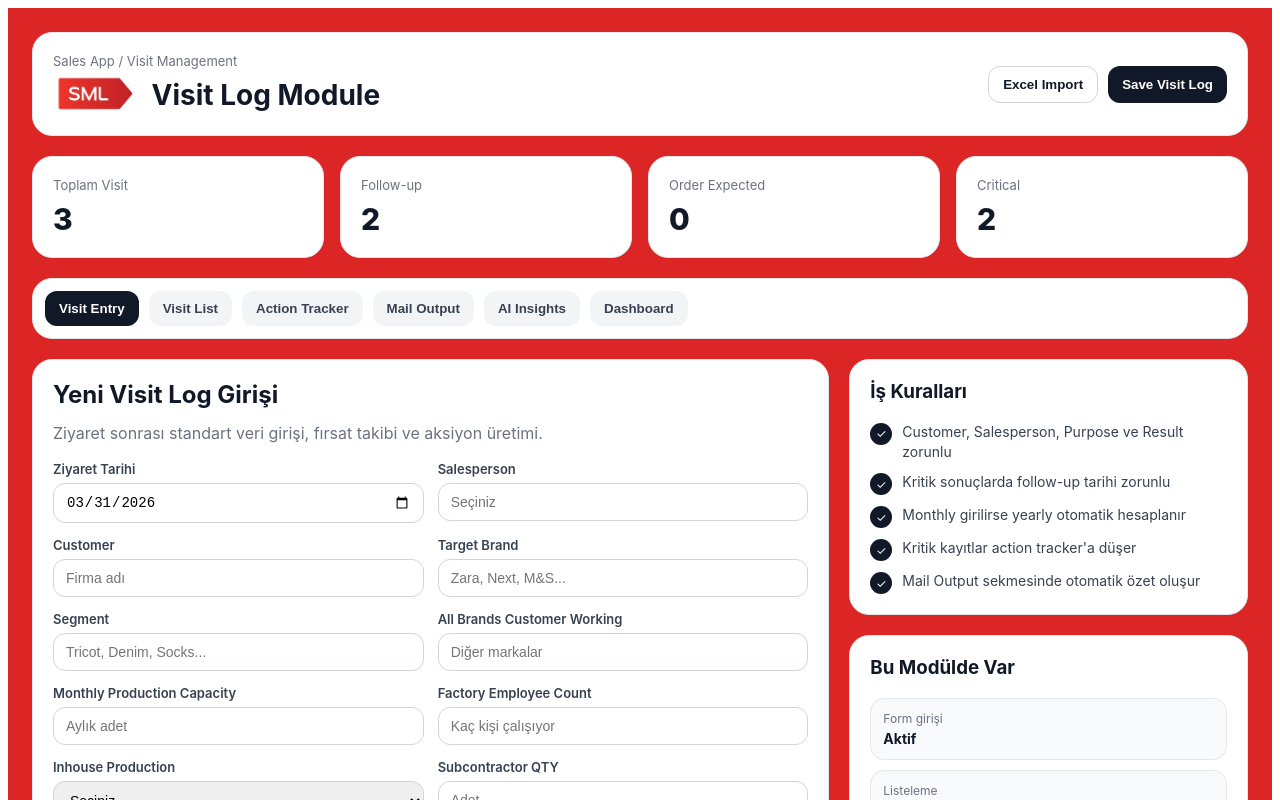
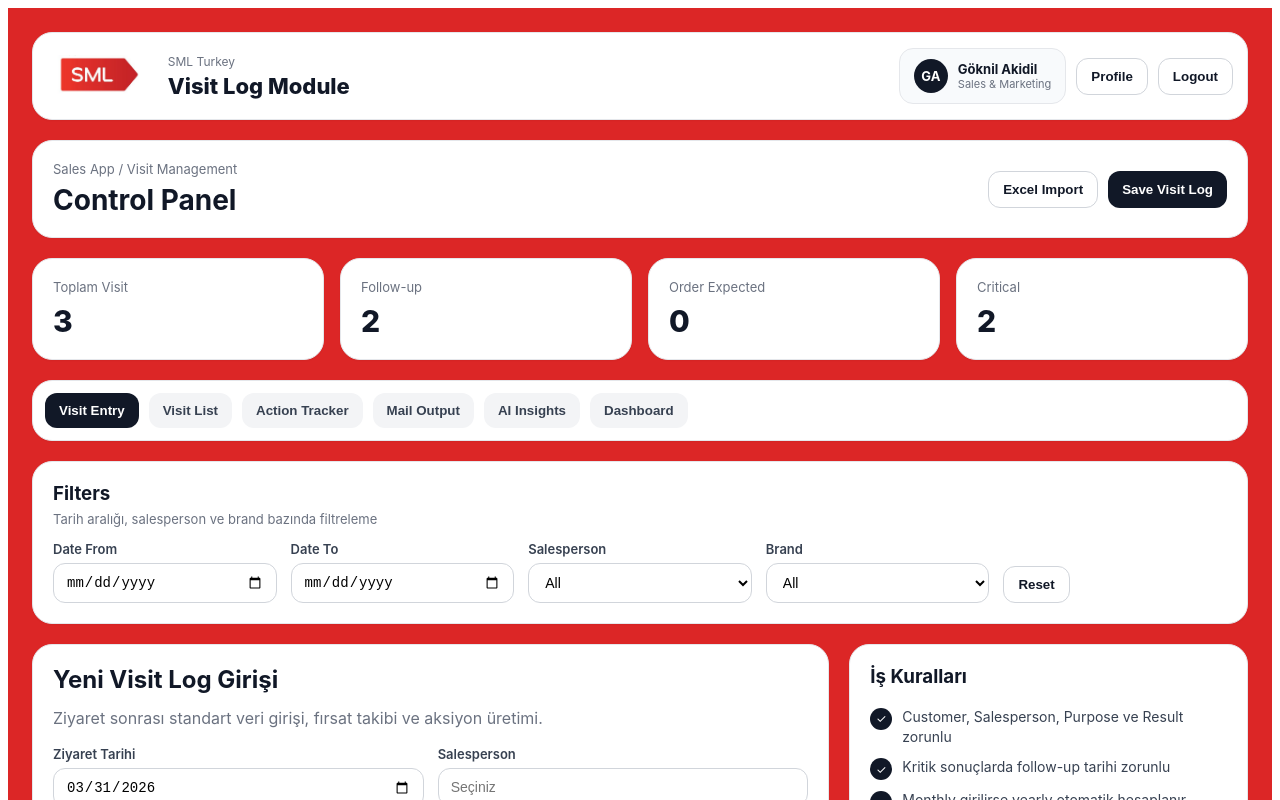
Before and after one commit to goknilakidil-collab/visit-log-app, a Next.js app: page / in a window 1280 px wide. Shown: the top 800 px of the page. Built offline with nearby package versions, Linux system fonts and the light colour scheme.

Commit message:
Update page.js

```diff
--- a/app/page.js
+++ b/app/page.js
@@ -142,6 +142,7 @@ function inputStyle() {
     fontSize: 14,
     boxSizing: "border-box",
     outline: "none",
+    background: "#fff",
   };
 }
 
@@ -355,11 +356,25 @@ export default function VisitLogModule() {
     date: new Date().toISOString().slice(0, 10),
   });
 
+  const [dateFrom, setDateFrom] = useState("");
+  const [dateTo, setDateTo] = useState("");
+  const [salespersonFilter, setSalespersonFilter] = useState("");
+  const [brandFilter, setBrandFilter] = useState("");
+
+  const salespersonOptions = useMemo(() => {
+    return [...new Set(logs.map((x) => x.salesperson).filter(Boolean))].sort();
+  }, [logs]);
+
+  const brandOptions = useMemo(() => {
+    return [...new Set(logs.map((x) => x.brand).filter(Boolean))].sort();
+  }, [logs]);
+
   const filteredLogs = useMemo(() => {
     const q = search.toLowerCase().trim();
-    if (!q) return logs;
-
-    return logs.filter((item) =>
+
+    return logs.filter((item) => {
+      const matchesSearch =
+        !q ||
         [
           item.id,
           item.customer,
@@ -370,21 +385,29 @@ export default function VisitLogModule() {
         ]
           .join(" ")
           .toLowerCase()
-        .includes(q)
-    );
-  }, [logs, search]);
+          .includes(q);
+
+      const matchesFrom = !dateFrom || (item.date && item.date >= dateFrom);
+      const matchesTo = !dateTo || (item.date && item.date <= dateTo);
+      const matchesSalesperson =
+        !salespersonFilter || item.salesperson === salespersonFilter;
+      const matchesBrand = !brandFilter || item.brand === brandFilter;
+
+      return matchesSearch && matchesFrom && matchesTo && matchesSalesperson && matchesBrand;
+    });
+  }, [logs, search, dateFrom, dateTo, salespersonFilter, brandFilter]);
 
   const kpis = useMemo(() => {
     return {
-      total: logs.length,
-      followUps: logs.filter((x) => x.followUp).length,
-      orderExpected: logs.filter((x) => x.result === "Order expected").length,
-      critical: logs.filter((x) => criticalResults.includes(x.result)).length,
+      total: filteredLogs.length,
+      followUps: filteredLogs.filter((x) => x.followUp).length,
+      orderExpected: filteredLogs.filter((x) => x.result === "Order expected").length,
+      critical: filteredLogs.filter((x) => criticalResults.includes(x.result)).length,
     };
-  }, [logs]);
+  }, [filteredLogs]);
 
   const actionItems = useMemo(() => {
-    return logs
+    return filteredLogs
       .filter((x) => criticalResults.includes(x.result))
       .map((x) => ({
         id: x.id,
@@ -402,7 +425,7 @@ export default function VisitLogModule() {
             ? "Escalate to management"
             : "Close follow-up with customer",
       }));
-  }, [logs]);
+  }, [filteredLogs]);
 
   const mailOutput = useMemo(() => {
     if (!selectedLog) return "";
@@ -432,7 +455,7 @@ Best regards`;
   }, [selectedLog]);
 
   const aiOutput = useMemo(() => aiAnalyze(selectedLog), [selectedLog]);
-  const dashboard = useMemo(() => dashboardData(logs), [logs]);
+  const dashboard = useMemo(() => dashboardData(filteredLogs), [filteredLogs]);
 
   function showMessage(text, type = "success") {
     setMessage(text);
@@ -457,6 +480,14 @@ Best regards`;
       ...emptyForm,
       date: new Date().toISOString().slice(0, 10),
     });
+  }
+
+  function resetFilters() {
+    setDateFrom("");
+    setDateTo("");
+    setSalespersonFilter("");
+    setBrandFilter("");
+    setSearch("");
   }
 
   function saveLog() {
@@ -514,6 +545,85 @@ Best regards`;
           style={{
             ...cardStyle(),
             marginBottom: 20,
+            padding: 14,
+            display: "flex",
+            alignItems: "center",
+            justifyContent: "space-between",
+            gap: 16,
+            flexWrap: "wrap",
+          }}
+        >
+          <div style={{ display: "flex", alignItems: "center", gap: 14 }}>
+            <div
+              style={{
+                background: "#fff",
+                padding: 8,
+                borderRadius: 12,
+                display: "flex",
+                alignItems: "center",
+                justifyContent: "center",
+              }}
+            >
+              <img
+                src="/logo.JPG"
+                alt="SML Logo"
+                style={{ height: 42, width: "auto", display: "block" }}
+              />
+            </div>
+
+            <div>
+              <div style={{ fontSize: 12, color: "#6b7280", marginBottom: 4 }}>
+                SML Turkey
+              </div>
+              <div style={{ fontSize: 22, fontWeight: 800 }}>
+                Visit Log Module
+              </div>
+            </div>
+          </div>
+
+          <div style={{ display: "flex", alignItems: "center", gap: 10, flexWrap: "wrap" }}>
+            <div
+              style={{
+                background: "#f8fafc",
+                border: "1px solid #e5e7eb",
+                borderRadius: 14,
+                padding: "10px 14px",
+                display: "flex",
+                alignItems: "center",
+                gap: 10,
+              }}
+            >
+              <div
+                style={{
+                  width: 34,
+                  height: 34,
+                  borderRadius: "999px",
+                  background: "#111827",
+                  color: "#fff",
+                  display: "flex",
+                  alignItems: "center",
+                  justifyContent: "center",
+                  fontWeight: 700,
+                  fontSize: 13,
+                }}
+              >
+                GA
+              </div>
+              <div>
+                <div style={{ fontSize: 13, fontWeight: 700 }}>Göknil Akidil</div>
+                <div style={{ fontSize: 11, color: "#6b7280" }}>Sales & Marketing</div>
+              </div>
+            </div>
+
+            <button style={secondaryButton}>Profile</button>
+            <button style={secondaryButton}>Logout</button>
+          </div>
+        </div>
+
+        <div
+          style={{
+            ...cardStyle(),
+            marginBottom: 20,
             display: "flex",
             justifyContent: "space-between",
             alignItems: "center",
@@ -525,14 +635,7 @@ Best regards`;
             <div style={{ fontSize: 13, color: "#6b7280", marginBottom: 6 }}>
               Sales App / Visit Management
             </div>
-            <div style={{ display: "flex", alignItems: "center", gap: 12 }}>
-  <img
-    src="/logo.png"
-    alt="SML Logo"
-    style={{ height: 40 }}
-  />
-  <h1 style={{ margin: 0, fontSize: 28 }}>Visit Log Module</h1>
-</div>
+            <h1 style={{ margin: 0, fontSize: 28 }}>Control Panel</h1>
           </div>
 
           <div style={{ display: "flex", gap: 10, flexWrap: "wrap" }}>
@@ -596,6 +699,79 @@ Best regards`;
             >
               Dashboard
             </TabButton>
+          </div>
+        </div>
+
+        <div style={{ ...cardStyle(), marginBottom: 20 }}>
+          <div style={{ marginBottom: 14 }}>
+            <h3 style={{ margin: 0 }}>Filters</h3>
+            <div style={{ color: "#6b7280", fontSize: 13, marginTop: 6 }}>
+              Tarih aralığı, salesperson ve brand bazında filtreleme
+            </div>
+          </div>
+
+          <div
+            className="filter-grid"
+            style={{
+              display: "grid",
+              gridTemplateColumns: "1fr 1fr 1fr 1fr 1fr",
+              gap: 14,
+              alignItems: "end",
+            }}
+          >
+            <Field label="Date From">
+              <input
+                type="date"
+                value={dateFrom}
+                onChange={(e) => setDateFrom(e.target.value)}
+                style={inputStyle()}
+              />
+            </Field>
+
+            <Field label="Date To">
+              <input
+                type="date"
+                value={dateTo}
+                onChange={(e) => setDateTo(e.target.value)}
+                style={inputStyle()}
+              />
+            </Field>
+
+            <Field label="Salesperson">
+              <select
+                value={salespersonFilter}
+                onChange={(e) => setSalespersonFilter(e.target.value)}
+                style={inputStyle()}
+              >
+                <option value="">All</option>
+                {salespersonOptions.map((item) => (
+                  <option key={item} value={item}>
+                    {item}
+                  </option>
+                ))}
+              </select>
+            </Field>
+
+            <Field label="Brand">
+              <select
+                value={brandFilter}
+                onChange={(e) => setBrandFilter(e.target.value)}
+                style={inputStyle()}
+              >
+                <option value="">All</option>
+                {brandOptions.map((item) => (
+                  <option key={item} value={item}>
+                    {item}
+                  </option>
+                ))}
+              </select>
+            </Field>
+
+            <div style={{ display: "flex", gap: 10 }}>
+              <button style={secondaryButton} onClick={resetFilters}>
+                Reset
+              </button>
+            </div>
           </div>
         </div>
 
@@ -1079,7 +1255,7 @@ Best regards`;
               </div>
 
               <div style={{ display: "grid", gap: 10 }}>
-                {logs.map((item) => (
+                {filteredLogs.map((item) => (
                   <button
                     key={item.id}
                     onClick={() => setSelectedLog(item)}
@@ -1276,15 +1452,12 @@ Best regards`;
                 gap: 16,
               }}
             >
-              <KpiCard label="Total Visits" value={logs.length} />
+              <KpiCard label="Total Visits" value={filteredLogs.length} />
               <KpiCard
                 label="Critical Visits"
-                value={logs.filter((x) => criticalResults.includes(x.result)).length}
-              />
-              <KpiCard
-                label="AI High Priority"
-                value={dashboard.highAI}
-              />
+                value={filteredLogs.filter((x) => criticalResults.includes(x.result)).length}
+              />
+              <KpiCard label="AI High Priority" value={dashboard.highAI} />
               <KpiCard
                 label="Total Opportunity"
                 value={`${Number(dashboard.totalOpportunity).toLocaleString()} HKD`}
@@ -1508,6 +1681,12 @@ Best regards`;
       </div>
 
       <style jsx global>{`
+        @media (max-width: 1180px) {
+          .filter-grid {
+            grid-template-columns: repeat(2, minmax(0, 1fr)) !important;
+          }
+        }
+
         @media (max-width: 1100px) {
           .kpi-grid {
             grid-template-columns: repeat(2, minmax(0, 1fr)) !important;
@@ -1521,6 +1700,10 @@ Best regards`;
           }
 
           .form-grid {
+            grid-template-columns: 1fr !important;
+          }
+
+          .filter-grid {
             grid-template-columns: 1fr !important;
           }
         }
```
Lines whose indentation alone changed are shown as unchanged.
